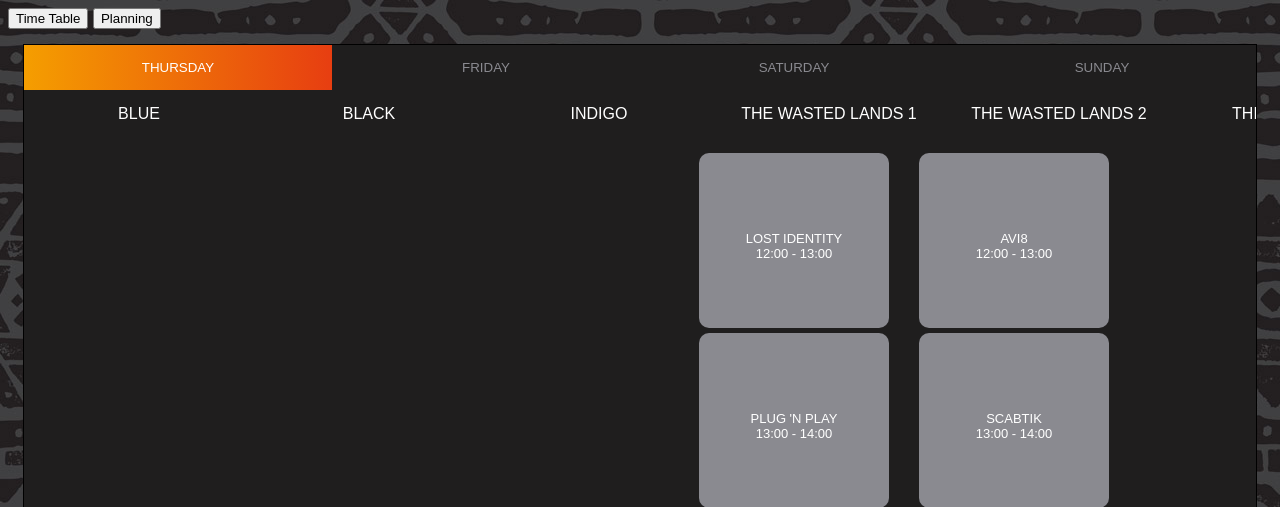
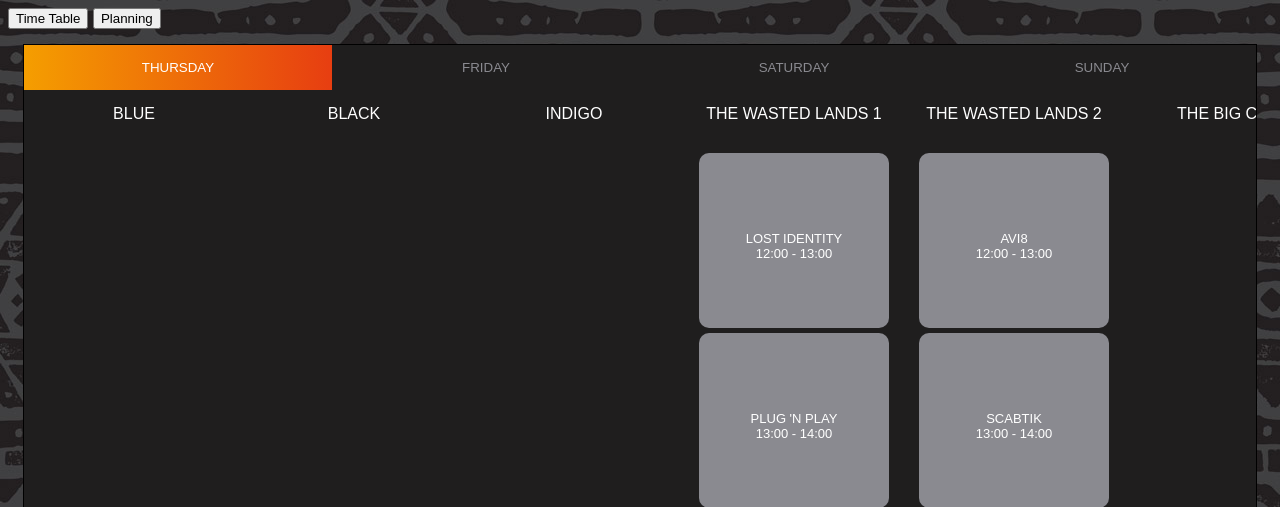
Before and after one commit to tenshi42/defqon_rescheduler_2K22, a Flask app: page / in a window 1280 px wide. Shown: the top 507 px of the page. Run offline with Flask 2, Linux system fonts and the light colour scheme; data that the repository does not hold is empty; some libraries are stand-ins or nearby versions.

Commit message:
Style fix

```diff
--- a/web/static/css/style.css
+++ b/web/static/css/style.css
@@ -52,7 +52,7 @@ body {
 
 .stage_header {
     display: inline-block;
-    width: 200px;
+    width: 190px;
     margin: 10px;
     padding: 5px;
     text-align: center;
@@ -90,6 +90,8 @@ body {
     display: block;
     padding: 5px;
     font-size: small;
+    border-bottom-left-radius: inherit;
+    border-bottom-right-radius: inherit;
 }
 
 .slot_panel_content span {
```
